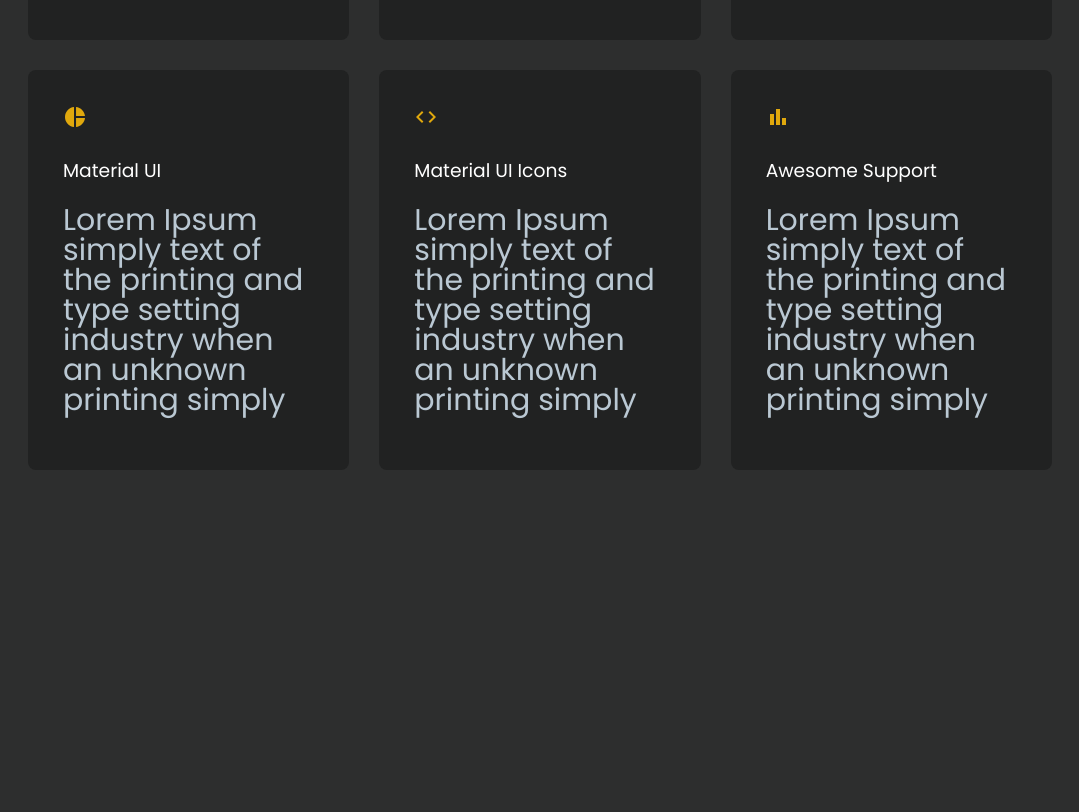
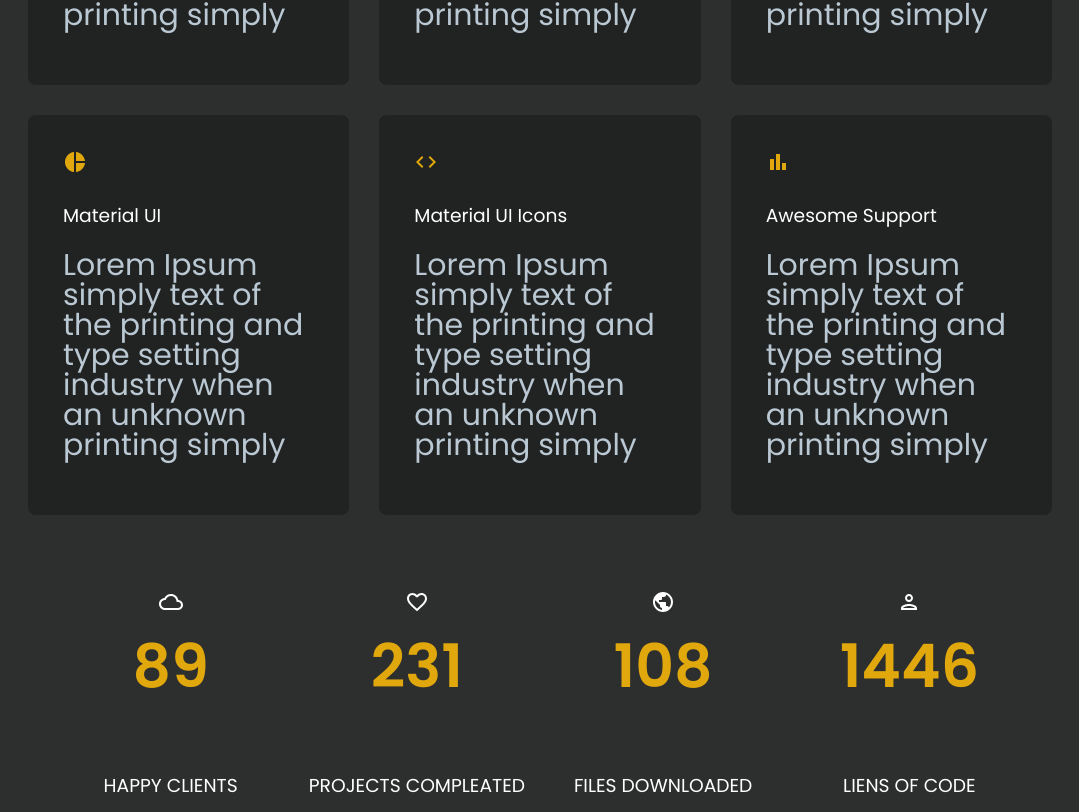
Before and after one commit to umidjon20/my-page, a React (Vite) app: page / in a window 1280 px wide. Shown: the part 1985-2797 px from the top of the page, without its empty margins (100-1179 px from the left). Before the commit the page ends 2455 px from the top, so only its background shows below. Built offline with nearby package versions, Linux system fonts and the light colour scheme.

Commit message:
add couter page

```diff
--- a/package.json
+++ b/package.json
@@ -16,6 +16,7 @@
     "@mui/material": "^7.0.1",
     "@mui/styled-engine-sc": "^7.0.1",
     "react": "^19.0.0",
+    "react-countup": "^6.5.3",
     "react-dom": "^19.0.0",
     "react-router-dom": "^5.3.4",
     "react-simple-typewriter": "^5.0.1",
--- a/src/App.scss
+++ b/src/App.scss
@@ -72,7 +72,7 @@
 }
 
 .heading{
-  font-size: 30px;
+  font-size: 60px;
   color: var(--primaryColor);
   font-weight: 600;
   text-align: center;
--- a/src/components/Home/Home.jsx
+++ b/src/components/Home/Home.jsx
@@ -2,12 +2,14 @@
 import { Hero } from './Hero'
 import { About } from '../Pages/About/About'
 import { Services } from '../Pages/Services/Services'
+import { Counter } from '../Pages/Counter/Counter'
 export const Home = () => {
   return (
     <>
     <Hero />
     <About />
     <Services />
+    <Counter />
     </>
   )
 }
--- /dev/null
+++ b/src/components/Pages/Counter/Counter.jsx
@@ -0,0 +1,22 @@
+import React from 'react'
+
+import './Counter.scss'
+import { project } from '../../Data/mydata'
+
+export const Counter = () => {
+  return (
+    <>
+    <div className="hero counter">
+        <div className="container grid3 grid4">
+            {project.map((item, i)=>(
+                <div className="box">
+                    <i>{item.icon}</i>
+                    <h1 className='heading'>{item.num}</h1>
+                    <h3>{item.title}</h3>
+                </div>
+            ))}
+        </div>
+    </div>
+    </>
+  )
+}
--- /dev/null
+++ b/src/components/Pages/Counter/Counter.scss
@@ -0,0 +1,16 @@
+
+.counter{
+    margin-top: 80px;
+    position: relative;
+    &::after{
+        background-image: url(../../Data/images/images.jpg);
+        height: 50vh;
+
+    }
+    .grid4{
+        grid-template-columns: repeat(4, 1fr);
+        height: 50vh;
+        place-items: center;
+        text-align: center;
+    }
+}
```
Also changed, not shown: src/components/Data/images/images.jpg (added), 1 other file (tests, documents, lock files or other folders).
